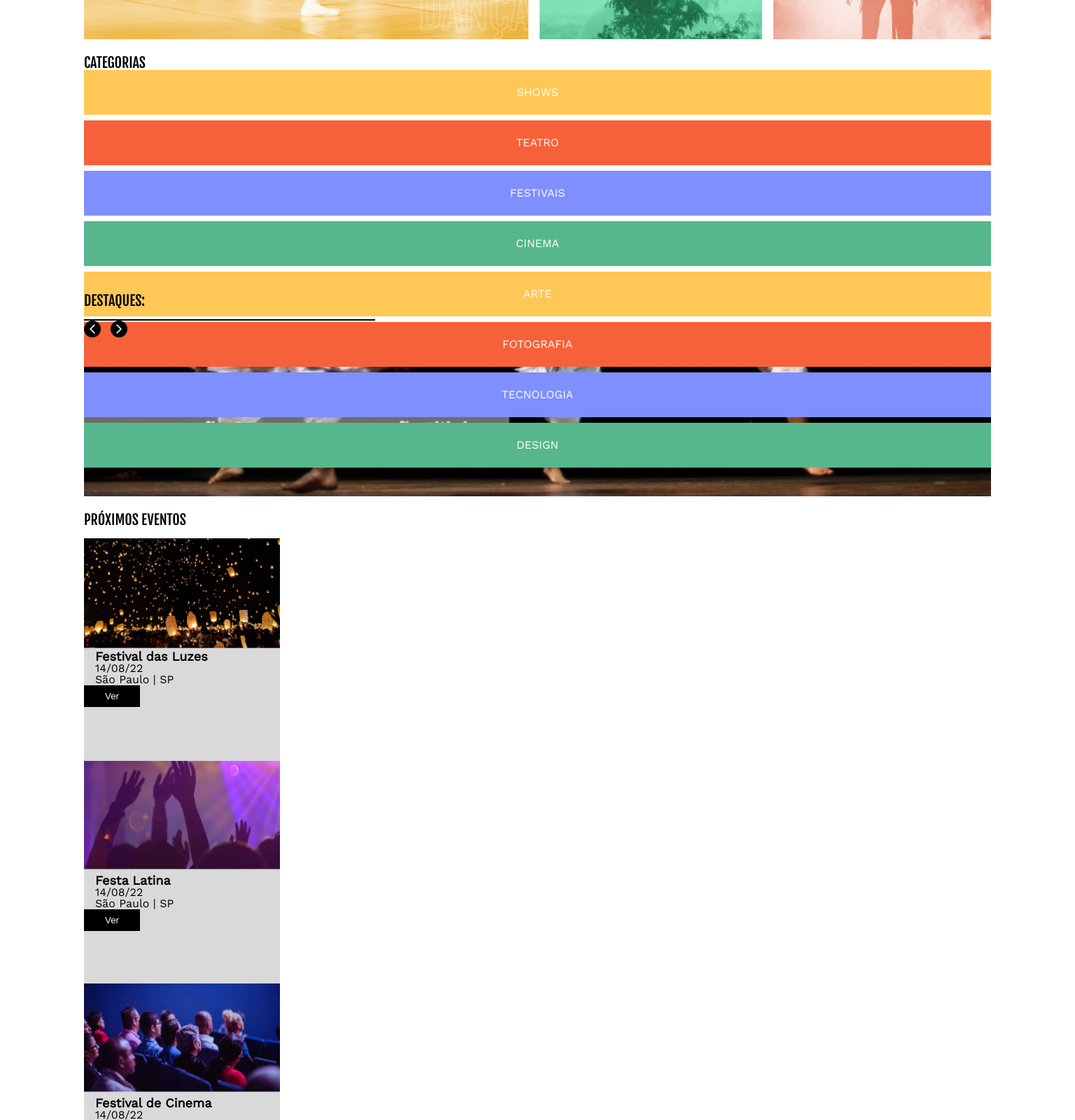
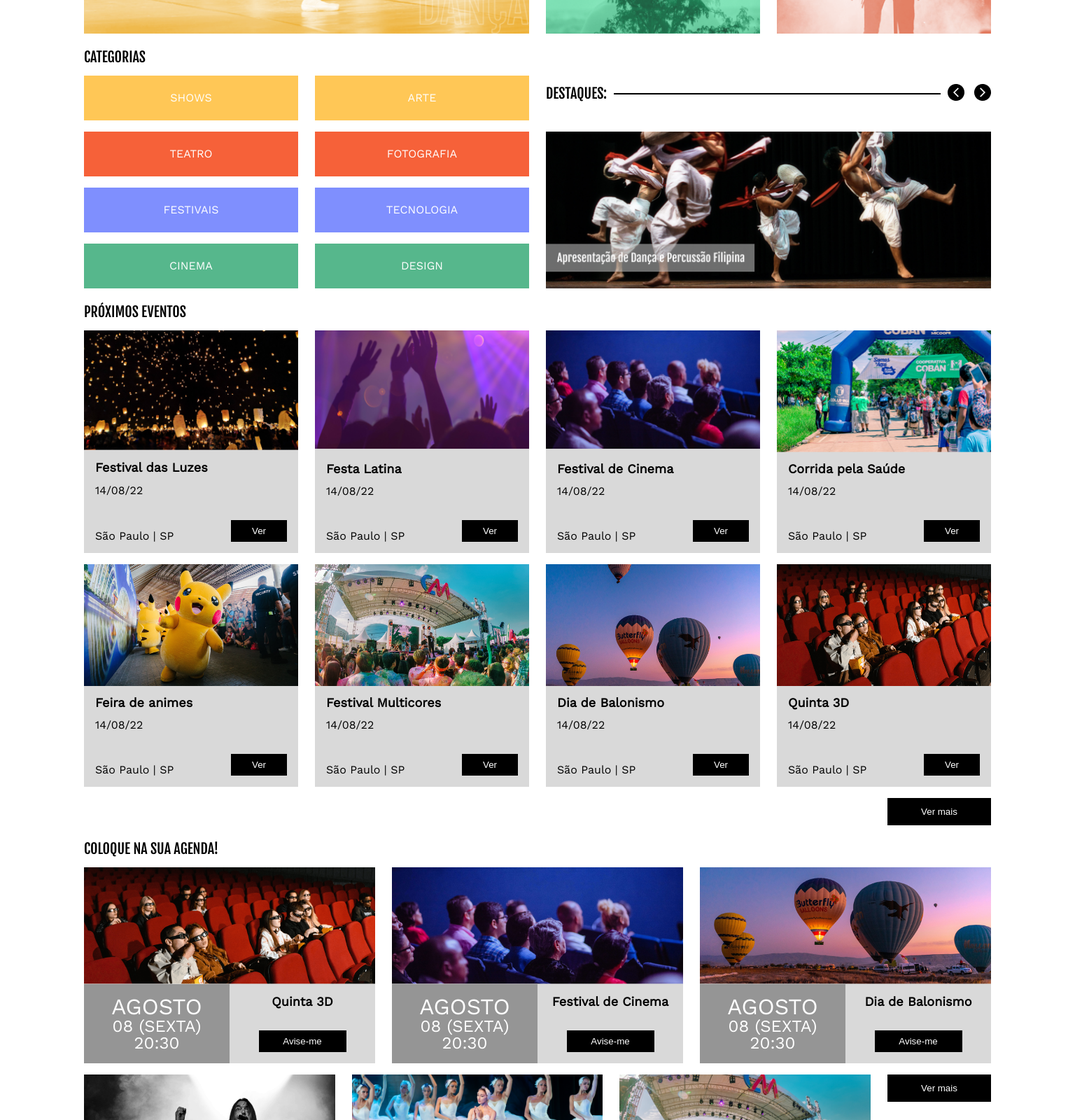
Before and after one commit to LucasRZamboni/CursoAluraGridFlexbox, a plain HTML site: page index.html in a window 1536 px wide. Shown: the part 580-2180 px from the top of the page at 70% size. Drawn offline with nearby package versions, Linux system fonts and the light colour scheme.

Commit message:
finalização do curso

```diff
--- a/assets/style/flex.css
+++ b/assets/style/flex.css
@@ -1,3 +1,4 @@
+/* cabeçalho */
 .menu {
   display: flex;
   justify-content: space-evenly;
@@ -6,36 +7,96 @@
   column-gap: 33px;
 }
 
-.categorias__lista{
+/* categorias */
+.categorias__lista {
   display: flex;
   flex-direction: column;
-    row-gap: .5rem;
+  row-gap: 0.5rem;
 }
+/* destaques */
+.destaques{
+    display: flex;
+    align-items: center;
+    column-gap: 10px;
+}
+
+.destaques__barra{
+    flex-grow: 1;
+}
+
+/* eventos */
+.eventos__lista{
+    display: flex;
+    flex-wrap: wrap;
+    column-gap: 1.5rem;
+    row-gap: 1rem;
+    justify-content: center;
+}
+.eventos__item{
+    flex-grow: 1;
+    max-width: 400px;
+}
+.agenda__lista {
+    display: flex;
+    flex-wrap: wrap;
+    row-gap: 1rem;
+    column-gap: 1.5rem;
+    justify-content: center;
+}
+
+.agenda__item {
+    flex-grow: 1;
+}
+
+/* footer */
+.rodape{
+    display: flex;
+    flex-wrap: wrap;
+    justify-content: space-between;
+}
+.rodape__logo{
+    align-self: end;
+}
+
+
 @media (min-width: 720px) {
+  /* cabeçalho */
   .menu {
     column-gap: 75px;
+  }
+  /* categorias */
+  .categorias__lista {
+    flex-wrap: wrap;
+    column-gap: 1.5rem;
+    row-gap: 1rem;
+  }
+  .eventos__lista{
+    justify-content: end;
+  }
+  .agenda__lista {
+    justify-content: end;
 }
 }
 
 @media (min-width: 1440px) {
-    .menu{
+  /* cabeçalho */
+  .menu {
     column-gap: 105px;
     flex-wrap: nowrap;
   }
-    .menu__item:nth-child(1){
+  .menu__item:nth-child(1) {
     order: 1;
   }
-    .menu__item:nth-child(2){
+  .menu__item:nth-child(2) {
     order: 3;
   }
-    .menu__item:nth-child(3){
+  .menu__item:nth-child(3) {
     order: 4;
   }
-    .menu__item:nth-child(4){
+  .menu__item:nth-child(4) {
     order: 5;
   }
-    .menu__item:nth-child(5){
+  .menu__item:nth-child(5) {
     order: 2;
   }
-
 }
--- a/assets/style/grid.css
+++ b/assets/style/grid.css
@@ -1,23 +1,90 @@
-.banner{
+.banner {
   display: grid;
   gap: 1rem;
 }
 
-.banner img:nth-child(1){
+.banner img:nth-child(1) {
   grid-column: 1/3;
 }
-.banner img:nth-child(4){
+.banner img:nth-child(4) {
   grid-column: 2/3;
   grid-row: 2/4;
 }
 
-@media (min-width: 720px){
-    .banner img:nth-child(1){
+.eventos__item {
+  display: grid;
+  grid-template-columns: 1fr auto;
+  grid-template-rows: auto repeat(2, 1fr) auto;
+  grid-template-areas:
+    "imagem imagem"
+    "none noene"
+    "data data"
+    "local botao";
+}
+.eventos__item img {
+  grid-area: imagem;
+}
+.eventos__item h3 {
+  grid-area: none;
+  align-self: center;
+}
+.eventos__item h4 {
+  grid-area: data;
+}
+.eventos__item h5 {
+  grid-area: local;
+  align-self: end;
+}
+.eventos__item button {
+  grid-area: botao;
+}
+.agenda__item {
+  display: grid;
+  grid-template-columns: repeat(2, 1fr);
+  grid-template-rows: auto 1fr;
+}
+.agenda__item img {
+  grid-column: 1/3;
+}
+@media (min-width: 720px) {
+  .banner {
+    grid-template-columns: calc(50% - 0.75rem) auto auto;
+    column-gap: 1.5rem;
+  }
+  .banner img:nth-child(1) {
     grid-column: 1/2;
     grid-row: 1/3;
   }
-    .banner img:nth-child(4){
+  .banner img:nth-child(4) {
     grid-column: 3/4;
     grid-row: 1/3;
   }
 }
+@media (min-width: 1440px) {
+  .categorias {
+    display: grid;
+    grid-template-areas:
+      "titulo titulo"
+      "lista destaque"
+      "lista imagem";
+    row-gap: 1rem;
+    column-gap: 1.5rem;
+    grid-template-columns: calc(50% - 0.75rem);
+    grid-template-rows: auto 1fr auto;
+  }
+  .categorias__titulo {
+    grid-area: titulo;
+  }
+
+  .categorias__lista {
+    grid-area: lista;
+  }
+
+  .categorias__destaques {
+    grid-area: destaque;
+  }
+
+  .categorias__imagem {
+    grid-area: imagem;
+  }
+}
```
Lines whose indentation alone changed are shown as unchanged.
